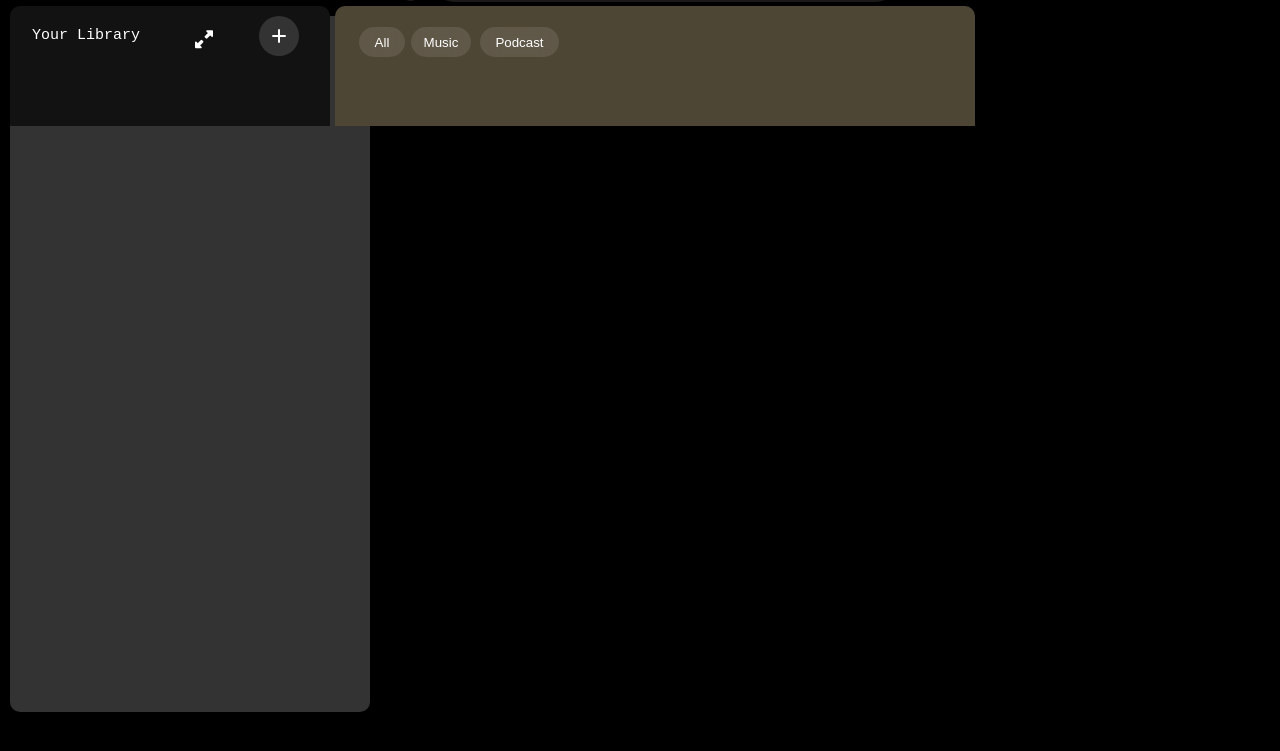
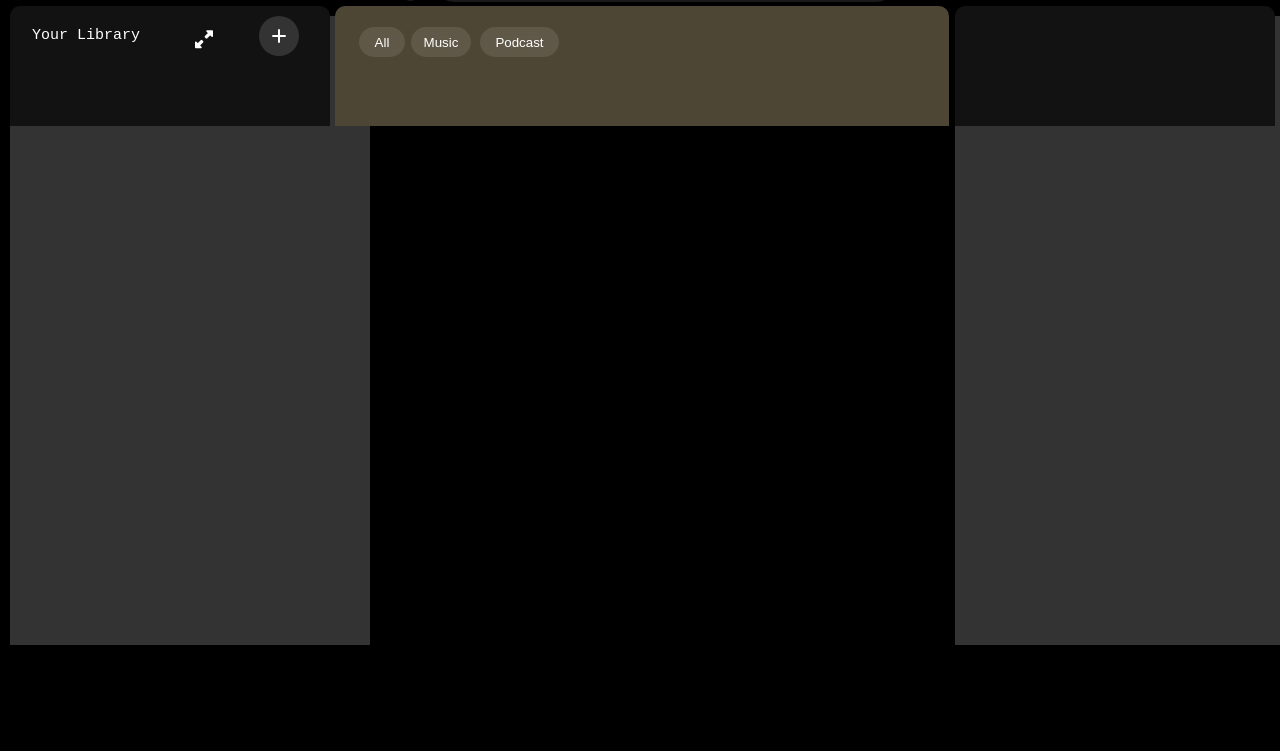
Before and after one commit to aaswne/Spotify-webmusic-player-clone-UI, a plain HTML site: page index.html in a window 1280 px wide. Shown: the part 59-810 px from the top of the page. Drawn offline with Linux system fonts and the light colour scheme.

Commit message:
Initial commit

```diff
--- a/index.html
+++ b/index.html
@@ -70,7 +70,9 @@
             </div>
 
             <div class="expand">
-              <i class="expand-icon fa-solid fa-up-right-and-down-left-from-center"></i>
+              <i
+                class="expand-icon fa-solid fa-up-right-and-down-left-from-center"
+              ></i>
             </div>
           </div>
 
@@ -84,11 +86,23 @@
               <button class="buttonActive" id="music">Music</button>
               <button class="buttonActive" id="podcast">Podcast</button>
             </div>
+          </div>
+        </section>
+        <section class="third-section">
+          <div class="third-section-1">
+
+
+          </div>
+          <div class="third-section-2">
 
           </div>
         </section>
-        <section class="third-section"></section>
       </main>
+      <footer>
+        <div class="footer-bar">
+
+        </div>
+      </footer>
     </div>
     <script src="script.js"></script>
   </body>
--- a/script.js
+++ b/script.js
@@ -3,10 +3,10 @@ document.addEventListener("DOMContentLoaded", () => {
 
   buttons.forEach(button => {
     button.addEventListener("click", () => {
-      // Remove .active from all buttons
+
       buttons.forEach(btn => btn.classList.remove("active"));
 
-      // Add .active to the clicked button
+
       button.classList.add("active");
     });
   });
--- a/style.css
+++ b/style.css
@@ -174,7 +174,7 @@ main {
   display: block;
   width: 25%;
   height: 15vh;
-  background-color: #121212;;
+  background-color: #121212;
   border-top-left-radius: 10px;
   border-top-right-radius: 10px;
   position: fixed;
@@ -194,7 +194,7 @@ main {
 .first-section-2 {
   display: block;
   width: 360px;
-  height: 87vh;
+  height: 80vh;
   background-color: #333333;
   border-bottom-left-radius: 10px;
   border-bottom-right-radius: 10px;
@@ -262,9 +262,9 @@ main {
 
 .second-section-1 {
   display: block;
-  width: 50%;
+  width: 48%;
   height: 15vh;
-  background-color:#4e4634;;
+  background-color: #4e4634;
   border-top-left-radius: 10px;
   border-top-right-radius: 10px;
   position: fixed;
@@ -280,12 +280,12 @@ main {
   margin-top: 21px;
   border: none;
   float: left;
-  background: rgba(255, 255, 255, 0.1);  /* Transparent white */
-  backdrop-filter: blur(10px);           /* Frosted glass blur */
-  -webkit-backdrop-filter: blur(10px);   /* Safari support */
+  background: rgba(255, 255, 255, 0.1); /* Transparent white */
+  backdrop-filter: blur(10px); /* Frosted glass blur */
+  -webkit-backdrop-filter: blur(10px); /* Safari support */
   cursor: pointer;
 }
-.buttonActive.active{
+.buttonActive.active {
   background-color: white !important;
   color: black !important;
   border: none !important;
@@ -300,9 +300,9 @@ main {
   margin-top: 21px;
   border: none;
   float: left;
-  background: rgba(255, 255, 255, 0.1);  /* Transparent white */
-  backdrop-filter: blur(10px);           /* Frosted glass blur */
-  -webkit-backdrop-filter: blur(10px);   /* Safari support */
+  background: rgba(255, 255, 255, 0.1); /* Transparent white */
+  backdrop-filter: blur(10px); /* Frosted glass blur */
+  -webkit-backdrop-filter: blur(10px); /* Safari support */
 }
 #podcast {
   margin-left: 8px;
@@ -313,11 +313,49 @@ main {
   margin-top: 21px;
   border: none;
   float: left;
-  background: rgba(255, 255, 255, 0.1);  /* Transparent white */
-  backdrop-filter: blur(10px);           /* Frosted glass blur */
-  -webkit-backdrop-filter: blur(10px);   /* Safari support */
+  background: rgba(255, 255, 255, 0.1); /* Transparent white */
+  backdrop-filter: blur(10px); /* Frosted glass blur */
+  -webkit-backdrop-filter: blur(10px); /* Safari support */
 }
-.button-3{
-  gap:1px;
+.button-3 {
+  gap: 1px;
   display: flex;
 }
+.third-section {
+  display: block;
+  width: 25%;
+  height: 100vh;
+  border-top-left-radius: 10px;
+  border-top-right-radius: 10px;
+  margin-top: 55px;
+  justify-content: center;
+  float: left;
+}
+.third-section-1 {
+  display: block;
+  width: 25%;
+  height: 15vh;
+  background-color: #121212;
+  border-top-left-radius: 10px;
+  border-top-right-radius: 10px;
+  position: fixed;
+  z-index: 10;
+}
+.third-section-2{
+  display: block;
+  width: 360px;
+     height: 80vh;
+  background-color: #333333;
+  border-bottom-left-radius: 10px;
+  border-bottom-right-radius: 10px;
+  margin-top: 10px;
+  position: fixed;
+}
+.footer-bar{
+        position: fixed;
+    width: 100%;
+    height: 77px;
+    background-color: black;
+    display: block;
+    margin-top: 684px;
+}
```
Lines whose indentation alone changed are shown as unchanged.
